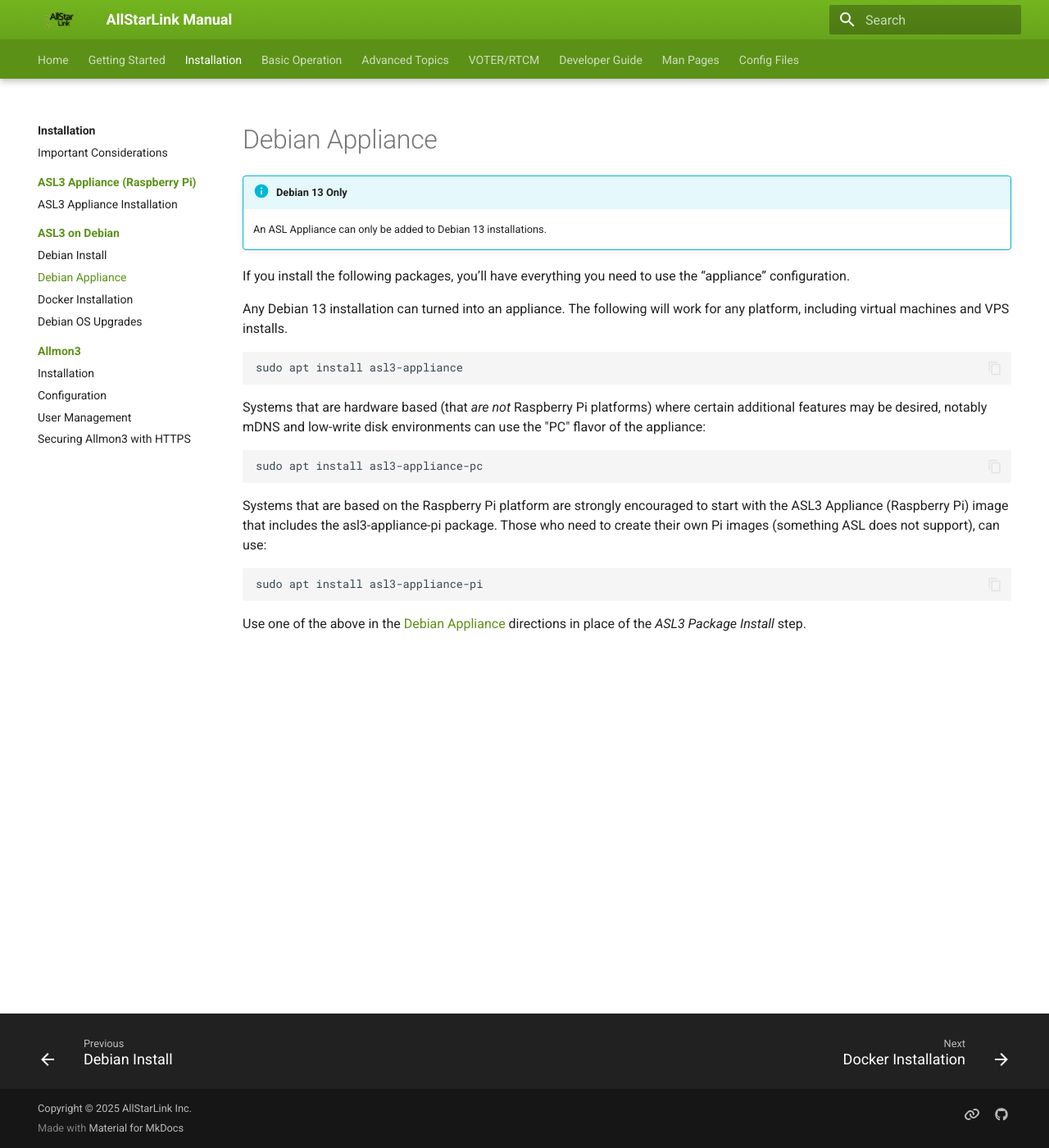
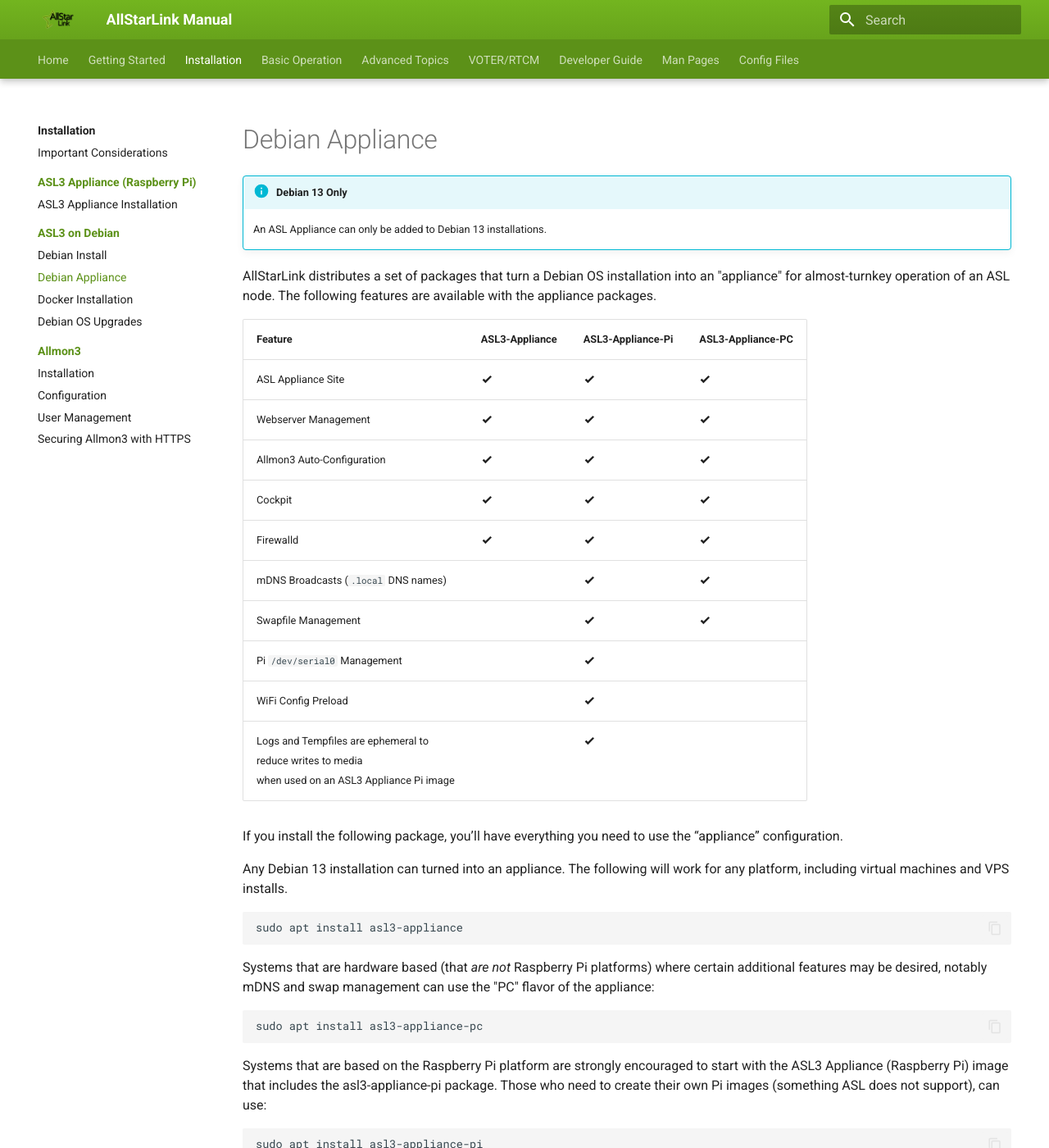
Before and after one commit to AllStarLink/ASL3-Manual, an MkDocs documentation site: the page built from docs/install/debian/deb-appliance.md, in a window 1280 px wide and 1400 px high. Shown: the whole window at 82% size. Built offline with MkDocs 1.6.1 and Material for MkDocs 9.7.7, drawn with Linux system fonts in a browser that asks for light colours.

Commit message:
matrix of appliance features

````diff
--- a/docs/install/debian/deb-appliance.md
+++ b/docs/install/debian/deb-appliance.md
@@ -3,7 +3,25 @@
 !!! info "Debian 13 Only"
     An ASL Appliance can only be added to Debian 13 installations.
 
-If you install the following packages, you’ll have everything you need to use the “appliance” configuration.
+AllStarLink distributes a set of packages that turn a Debian OS installation
+into an "appliance" for almost-turnkey operation of an ASL node. The following
+features are available with the appliance packages.
+
+
+| Feature | ASL3-Appliance | ASL3-Appliance-Pi | ASL3-Appliance-PC |
+|-|-|-|-|
+| ASL Appliance Site | :material-check-bold: | :material-check-bold: | :material-check-bold: |
+| Webserver Management | :material-check-bold: | :material-check-bold: | :material-check-bold: |
+| Allmon3 Auto-Configuration | :material-check-bold: | :material-check-bold: | :material-check-bold: |
+| Cockpit | :material-check-bold: | :material-check-bold: | :material-check-bold: |
+| Firewalld | :material-check-bold: | :material-check-bold: | :material-check-bold: |
+| mDNS Broadcasts (`.local` DNS names) | | :material-check-bold: | :material-check-bold: |
+| Swapfile Management | | :material-check-bold: | :material-check-bold: |
+| Pi `/dev/serial0` Management | | :material-check-bold: | |
+| WiFi Config Preload | | :material-check-bold: | |
+| Logs and Tempfiles are ephemeral to<br>reduce writes to media<br>when used on an ASL3 Appliance Pi image| | :material-check-bold: | |
+
+If you install the following package, you’ll have everything you need to use the “appliance” configuration.
 
 Any Debian 13 installation can turned into an appliance. The following
 will work for any platform, including virtual machines and VPS installs.
@@ -12,7 +30,7 @@
 ```
 
 Systems that are hardware based (that _are not_ Raspberry Pi platforms) where certain additional features
-may be desired, notably mDNS and low-write disk environments can
+may be desired, notably mDNS and swap management can
 use the "PC" flavor of the appliance:
 
 ```bash
--- a/mkdocs.yml
+++ b/mkdocs.yml
@@ -13,6 +13,9 @@
   - md_in_html
   - pymdownx.details
   - pymdownx.superfences
+  - pymdownx.emoji:
+      emoji_index: !!python/name:material.extensions.emoji.twemoji
+      emoji_generator: !!python/name:material.extensions.emoji.to_svg
 copyright: Copyright &copy; 2025 AllStarLink Inc.
 theme:
   name: material
````
